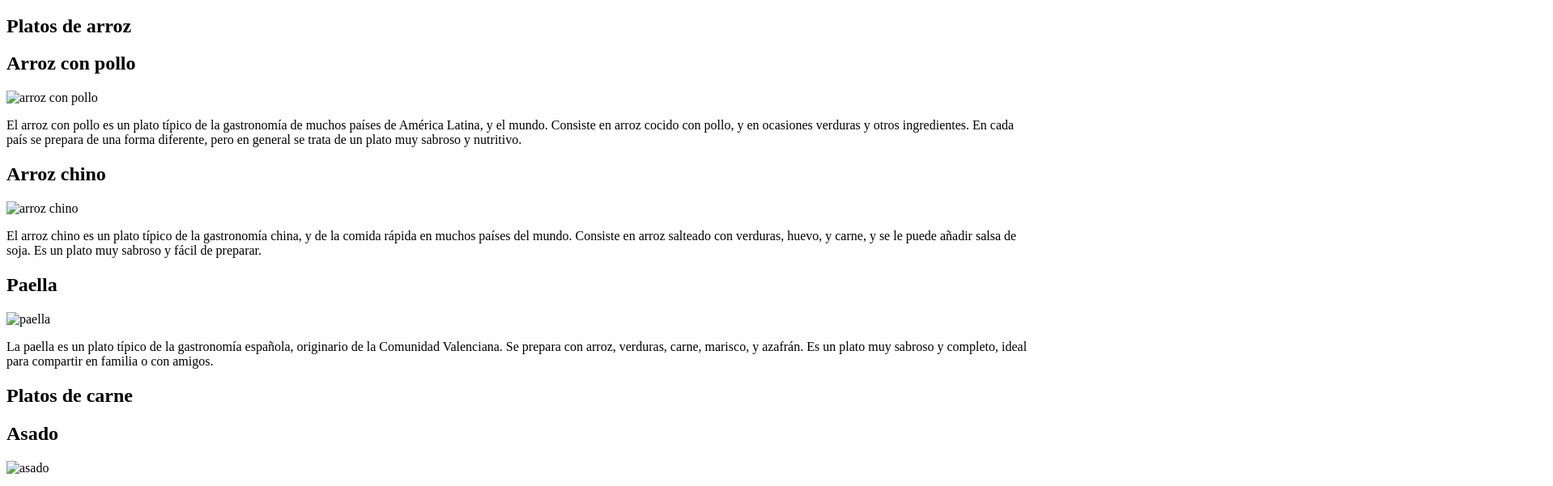
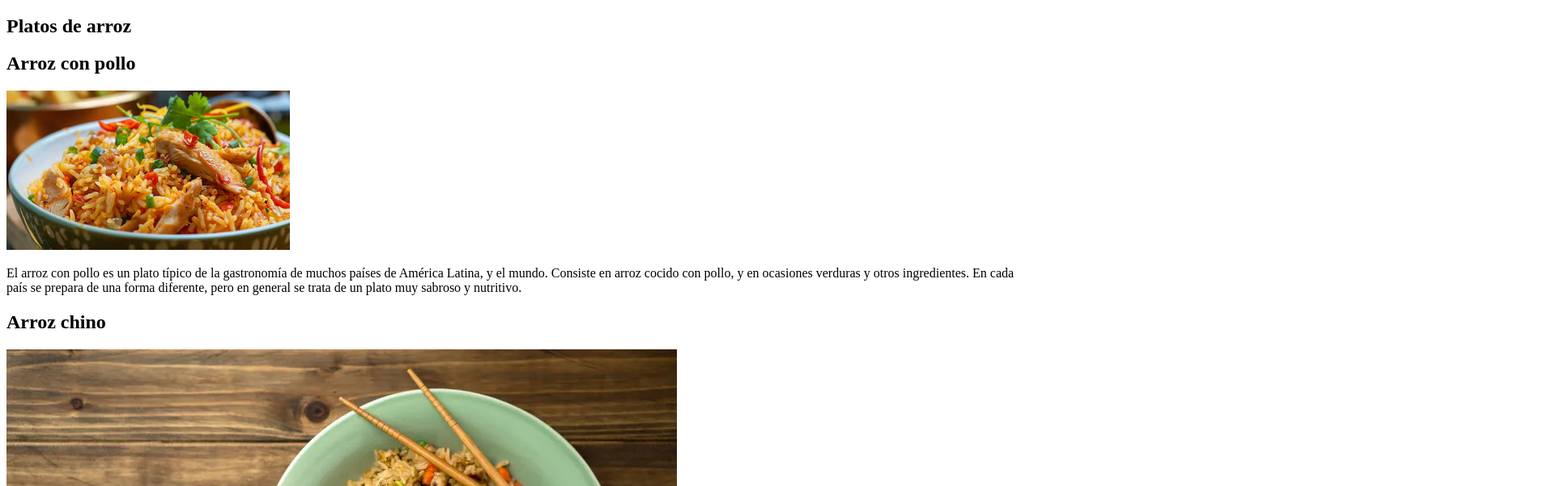
Before and after one commit to jhonp97/apuntes-diseno-web, a plain HTML site: page dia13/galeria.html in a window 1280 px wide. Shown: the part 1850-2451 px from the top of the page at 81% size, 1918 px wide, since content can reach past the window. Drawn offline with Linux system fonts and the light colour scheme.

Commit message:
dia13 actualizado

```diff
--- a/dia13/galeria.html
+++ b/dia13/galeria.html
@@ -29,7 +29,7 @@
             <h2 class="section__title">Platos de arroz</h2>
             <article class="article">
                 <h2 class="article__title">Arroz con pollo</h2>
-                <img class="article__img" src="./img/arroz-con-pollo.jpg" alt="arroz con pollo">
+                <img class="article__img" src="./img/arroz-con-pollo.avif" alt="arroz con pollo">
                 <p class="article__text" >El arroz con pollo es un plato típico de la gastronomía de muchos países de América Latina, y el
                     mundo. Consiste en arroz cocido con pollo, y en ocasiones verduras y otros ingredientes. En cada
                     país se prepara de una forma diferente, pero en general se trata de un plato muy sabroso y
@@ -38,7 +38,7 @@
 
             <article class="article">
                 <h2 class="article__title">Arroz chino</h2>
-                <img class="article__img" src="./img/arroz-chino.jpg" alt="arroz chino">
+                <img class="article__img" src="./img/arroz-chino.webp" alt="arroz chino">
                 <p class="article__text" >El arroz chino es un plato típico de la gastronomía china, y de la comida rápida en muchos países del
                     mundo. Consiste en arroz salteado con verduras, huevo, y carne, y se le puede añadir salsa de soja.
                     Es un plato muy sabroso y fácil de preparar.</p>
@@ -47,7 +47,7 @@
 
             <article class="article">
                 <h2 class="article__title">Paella</h2>
-                <img class="article__img" src="./img/paella.jpg" alt="paella">
+                <img class="article__img" src="./img/paella.avif" alt="paella">
                 <p class="article__text"> La paella es un plato típico de la gastronomía española, originario de la Comunidad Valenciana. Se
                     prepara con arroz, verduras, carne, marisco, y azafrán. Es un plato muy sabroso y completo, ideal
                     para compartir en familia o con amigos.</p>
@@ -58,7 +58,7 @@
             <h2>Platos de carne</h2>
             <article class="article">
                 <h2>Asado</h2>
-                <img class="article__img" src="./img/asado.jpg" alt="asado">
+                <img class="article__img" src="./img/asado.webp" alt="asado">
                 <p class="article__text" >El asado es un plato típico de la gastronomía argentina, y de otros países de América Latina. Consiste
                     en carne de vaca, cerdo, cordero, o pollo, asada a la parrilla. Se acompaña con ensaladas, pan, y
                     bebidas. Es un plato muy sabroso y popular en las reuniones familiares y de amigos.</p>
```
Also changed, not shown: dia13/img/arroz-chino.webp (added), dia13/img/asado.webp (added), dia13/img/churrasco.jpg (added), dia13/img/costillas-bbq.jpg (added), dia13/img/paella.avif (added), 1 other file.
